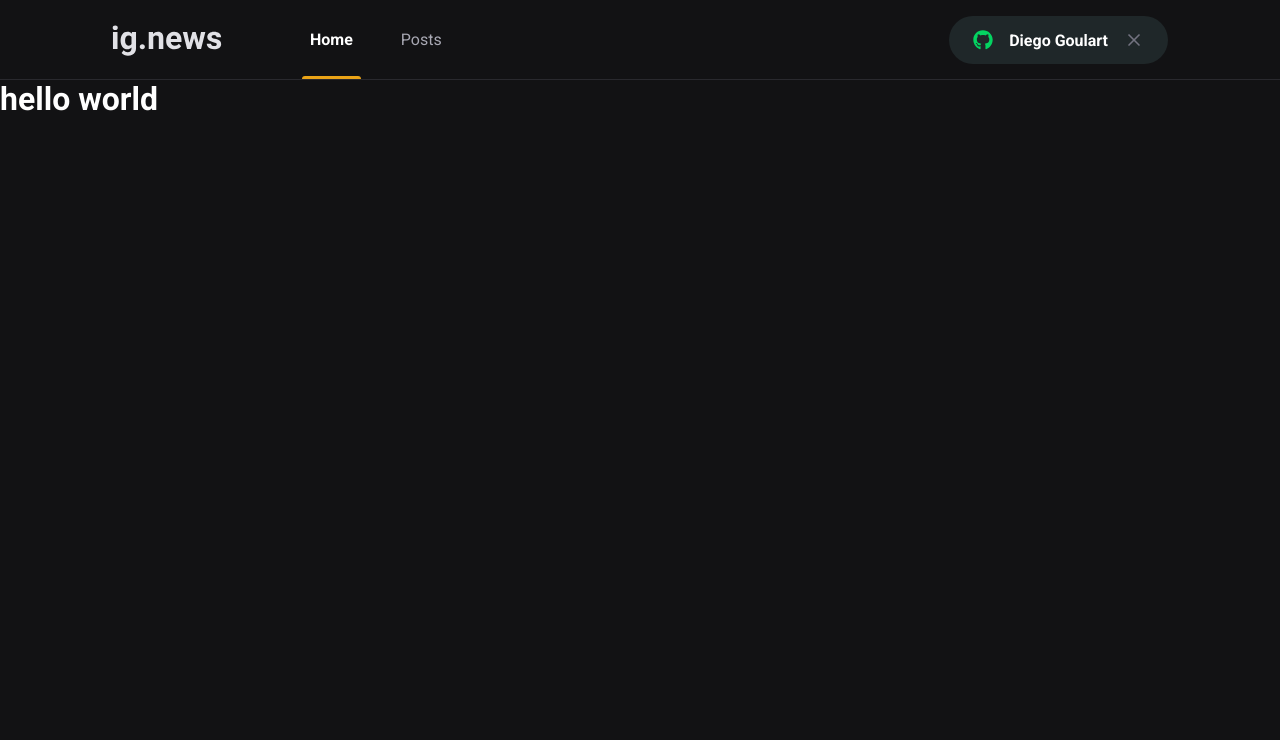
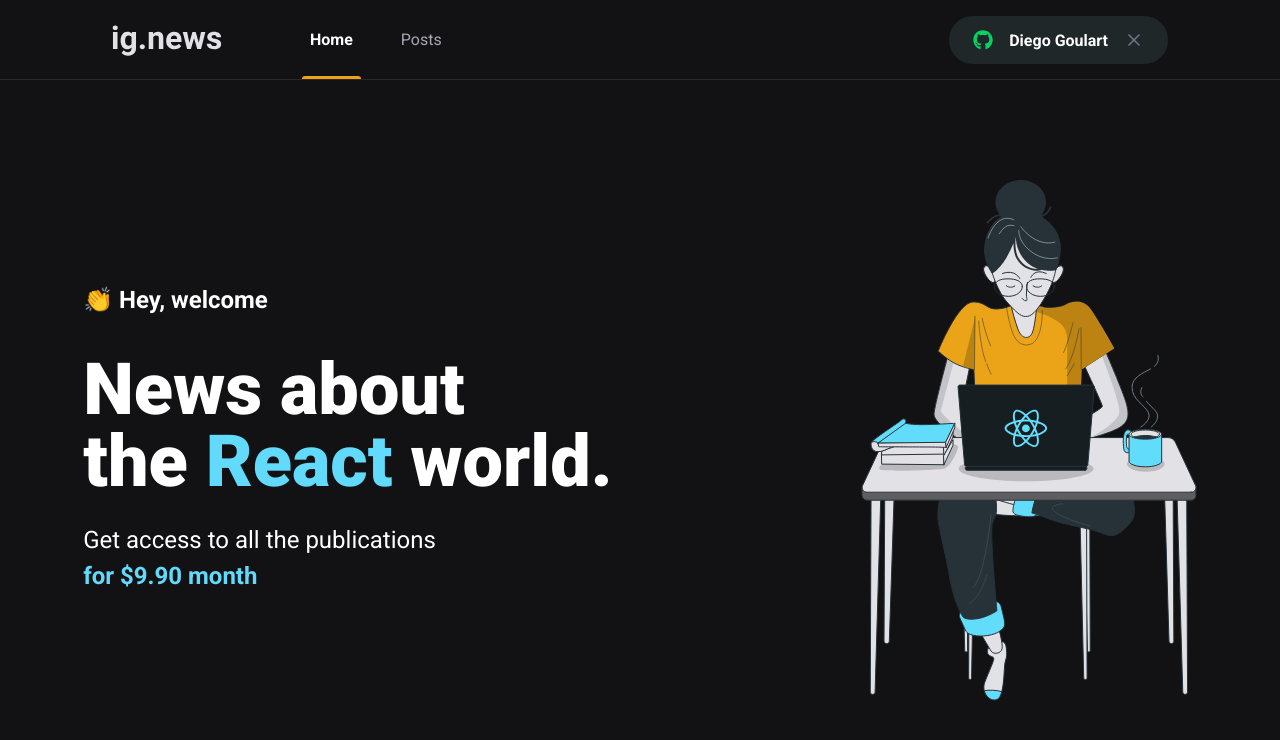
Before and after one commit to djgoulart/devnews, a Next.js app: page / in a window 1280 px wide. Shown: the top 740 px of the page. Built offline with nearby package versions, Linux system fonts and the light colour scheme.

Commit message:
add home html and styles

```diff
--- /dev/null
+++ b/src/pages/home.module.scss
@@ -0,0 +1,41 @@
+.contentContainer {
+  max-width: 1120px;
+  margin: 0 auto;
+  padding: 0.2rem;
+  height: calc(100vh - 5rem);
+
+  display: flex;
+  align-items: center;
+  justify-content: space-between;
+}
+
+.hero {
+  max-width: 600px;
+
+  > span {
+    font-size: 1.5rem;
+    font-weight: bold;
+  }
+
+  h1 {
+    font-size: 4.5rem;
+    line-height: 4.5rem;
+    font-weight: 900;
+    margin-top: 2.5rem;
+
+    span {
+      color: var(--cyan-500);
+    }
+  }
+
+  p {
+    font-size: 1.5rem;
+    line-height: 2.25rem;
+    margin-top: 1.5rem;
+
+    span {
+      color: var(--cyan-500);
+      font-weight: bold;
+    }
+  }
+}
--- a/src/pages/index.tsx
+++ b/src/pages/index.tsx
@@ -1,5 +1,7 @@
 import type { NextPage } from 'next'
 import Head from 'next/head'
+
+import styles from './home.module.scss'
 
 const Home: NextPage = () => {
   return (
@@ -7,9 +9,16 @@
       <Head>
         <title>Home | dev.News</title>
       </Head>
-      <h1>
-        hello <span>world</span>
-      </h1>
+      <main className={styles.contentContainer}>
+        <section className={styles.hero}>
+          <span>👏 Hey, welcome</span>
+          <h1>News about <br />the <span>React</span> world.</h1>
+          <p>Get access to all the publications <br />
+            <span>for $9.90 month</span>
+          </p>
+        </section>
+        <img src="/images/mulher.svg" alt="Girl coding" />
+      </main>
     </>
   )
 }
```
